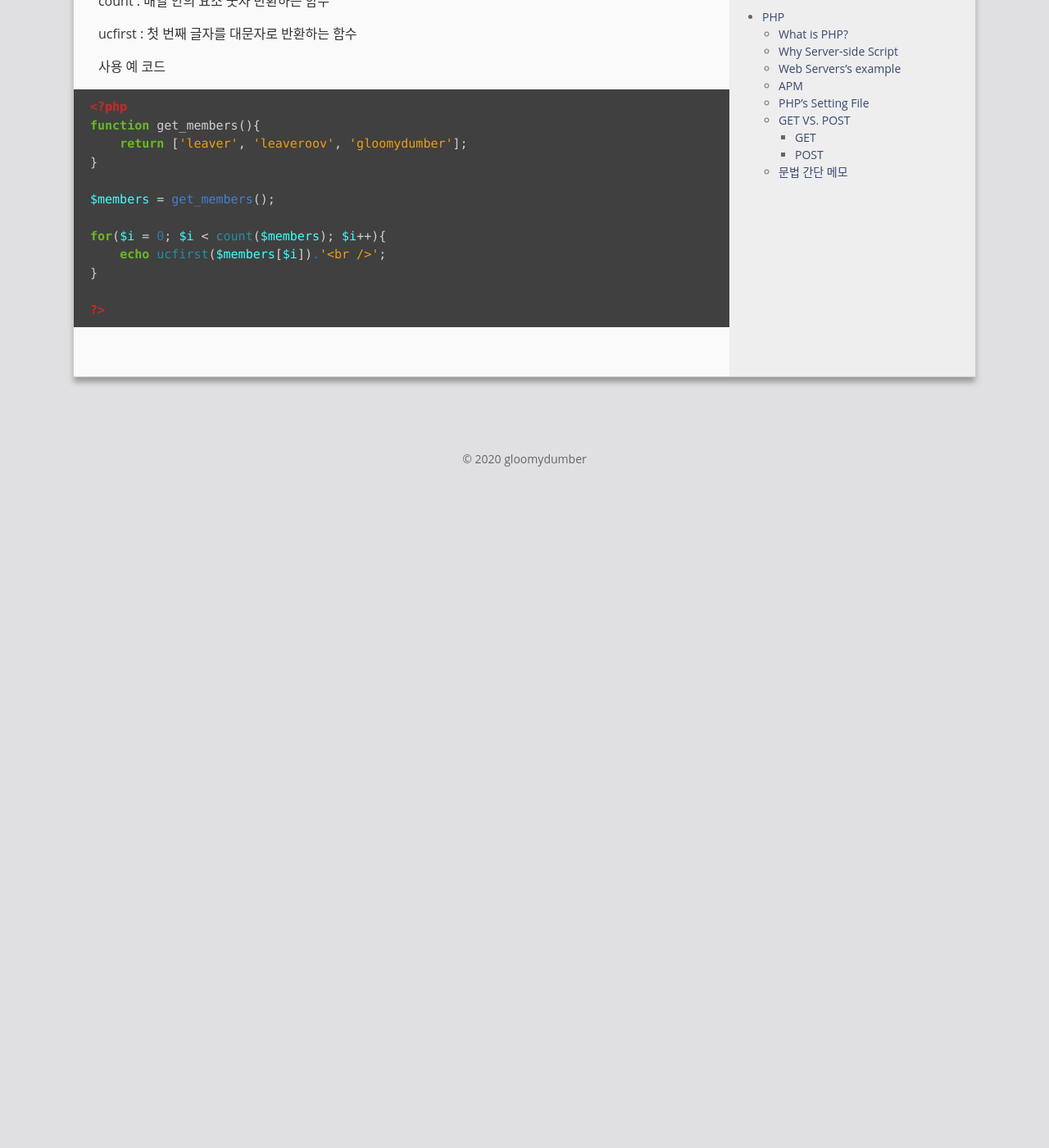
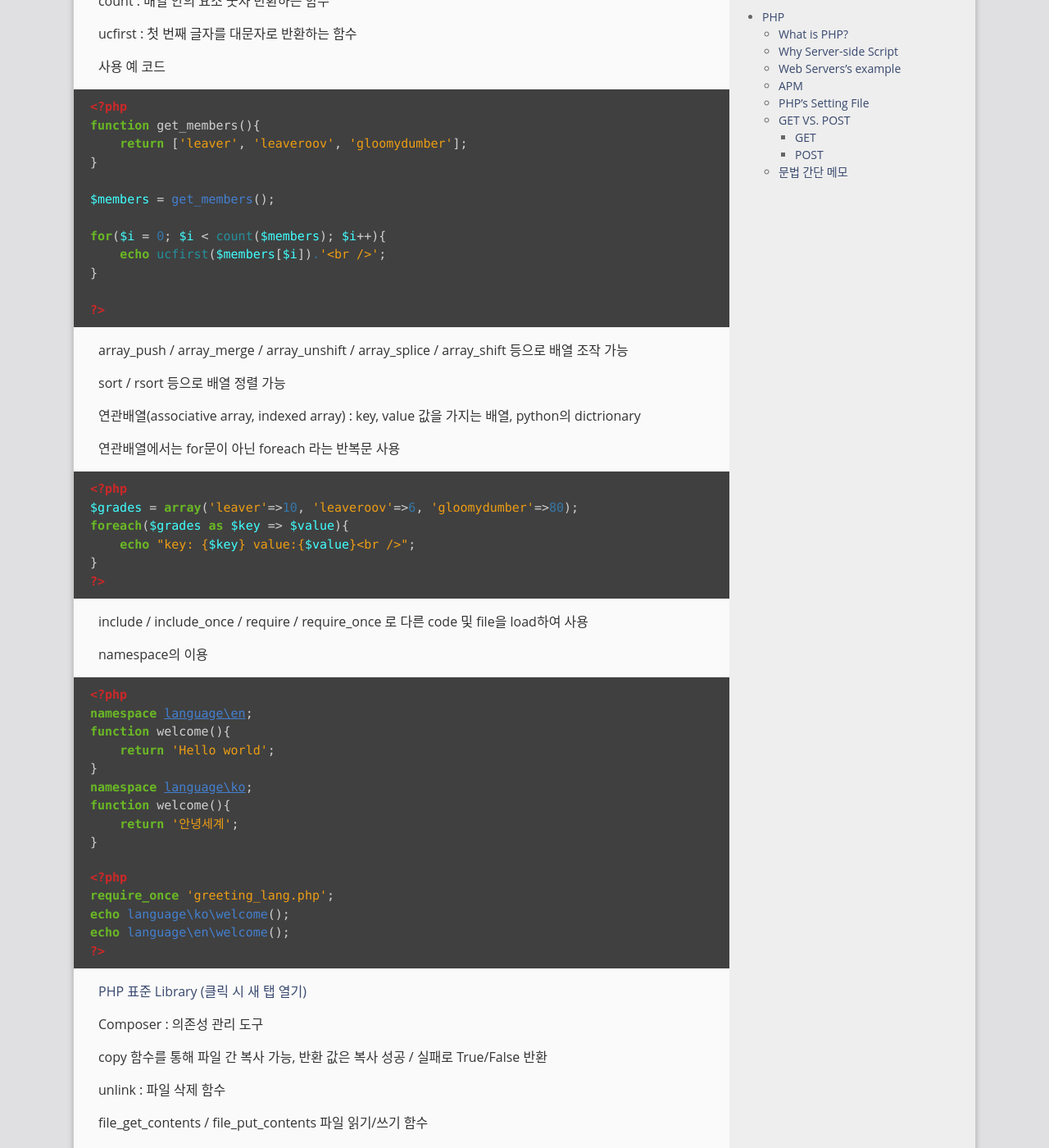
Before and after one commit to gloomydumber/copy, a Jekyll site: the page built from _posts/2020-05-16-generalphp.md, in a window 1280 px wide and 1400 px high, scrolled down 4276 px. Shown: the whole window at 82% size. Built offline with Jekyll 4.4.1, drawn with Linux system fonts in a browser that asks for light colours; comment, search, counter and statistics services are not loaded; before the commit the page ends 4906 px from its top, so only the background shows below that; some of the changed text lies outside the part shown.

Commit message:
PostModded

````diff
--- a/_posts/2020-05-16-generalphp.md
+++ b/_posts/2020-05-16-generalphp.md
@@ -172,7 +172,7 @@ ID / Password 를 서버 송수신의 간단 예 코드
 </html>
 ```
 
-논리 연산자 and = && / or = \|\| 양쪽 모두 사용 가능
+논리 연산자 and = && or = \|\| 양쪽 모두 사용 가능
 
 gettype() empty() is_null() isset() 모두 Case별로 값이 다름
 
@@ -228,6 +228,63 @@ for($i = 0; $i < count($members); $i++){
 ?>
 ```
 
+array_push / array_merge / array_unshift / array_splice / array_shift 등으로 배열 조작 가능
+
+sort / rsort 등으로 배열 정렬 가능
+
+연관배열(associative array, indexed array) : key, value 값을 가지는 배열, python의 dictrionary
+
+연관배열에서는 for문이 아닌 foreach 라는 반복문 사용
+
+```php
+<?php
+$grades = array('leaver'=>10, 'leaveroov'=>6, 'gloomydumber'=>80);
+foreach($grades as $key => $value){
+    echo "key: {$key} value:{$value}<br />";
+}
+?>
+```
+
+include / include_once / require / require_once 로 다른 code 및 file을 load하여 사용
+
+namespace의 이용
+
+```php
+<?php
+namespace language\en;
+function welcome(){
+    return 'Hello world';
+}
+namespace language\ko;
+function welcome(){
+    return '안녕세계';
+}
+```
+
+```php
+<?php
+require_once 'greeting_lang.php';
+echo language\ko\welcome();
+echo language\en\welcome();
+?>
+```
+
+[PHP 표준 Library (클릭 시 새 탭 열기)](https://www.php.net/manual/en/){: target="\_blank"}
+
+Composer : 의존성 관리 도구
+
+copy 함수를 통해 파일 간 복사 가능, 반환 값은 복사 성공 / 실패로 True/False 반환
+
+unlink : 파일 삭제 함수
+
+file_get_contents / file_put_contents 파일 읽기/쓰기 함수
+
+file_get_contents는 URL로 불러올수도 있음, 다만 http://.../xx.php를 불러 왔다고 가정하면, css/javascript는 불러와지지 않았기 때문에 온전한 상태의 웹페이지가 불러와지진 않는다.
+
+fopen 등으로 파일을 더욱 정교하게 처리
+
+트러블슈팅 : 파일을 읽고 쓸 때 권한의 문제 등을 처리
+
 <!-- ![executeCMD](/assets/posts/2020-03-21-bithumbcal/bithumbcal.gif)
 
 Need
````
